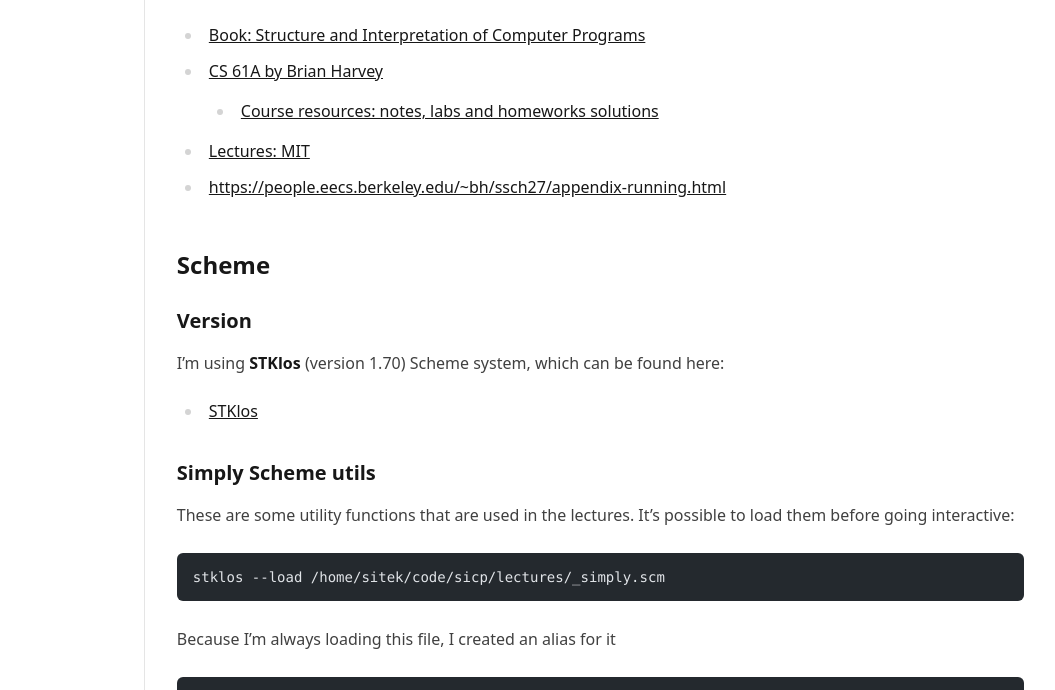
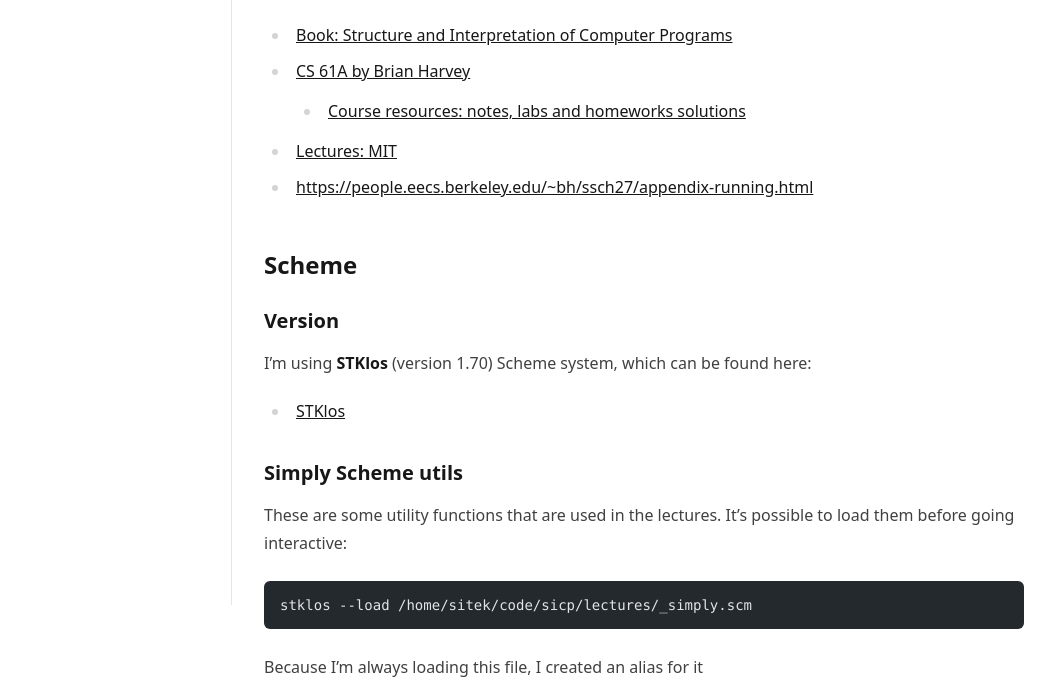
Before and after one commit to sitek94/sicp, an Astro site: page / in a window 1280 px wide. Shown: the part 195-885 px from the top of the page, without its empty margins (96-1151 px from the left). Built offline with nearby package versions, Linux system fonts and the light colour scheme; Astro itself is replaced by a stand-in of ours; code samples lack their colours.

Commit message:
make sidebar fixed on the left side

```diff
--- a/src/layouts/BaseLayout.astro
+++ b/src/layouts/BaseLayout.astro
@@ -14,11 +14,13 @@
     <title>{pageTitle}</title>
   </head>
   <body class="mx-auto max-w-screen-lg dark:bg-gray-900">
-    <div class="flex">
-      <div class="border-r border-gray-200 pt-8 dark:border-gray-700">
+    <div class="relative">
+      <div
+        class="fixed inset-y-0 w-[200px] border-r border-gray-200 pt-8 dark:border-gray-700"
+      >
         <Sidebar />
       </div>
-      <div class="grow p-8">
+      <div class="ml-[200px] grow p-8">
         <slot />
       </div>
     </div>
```
